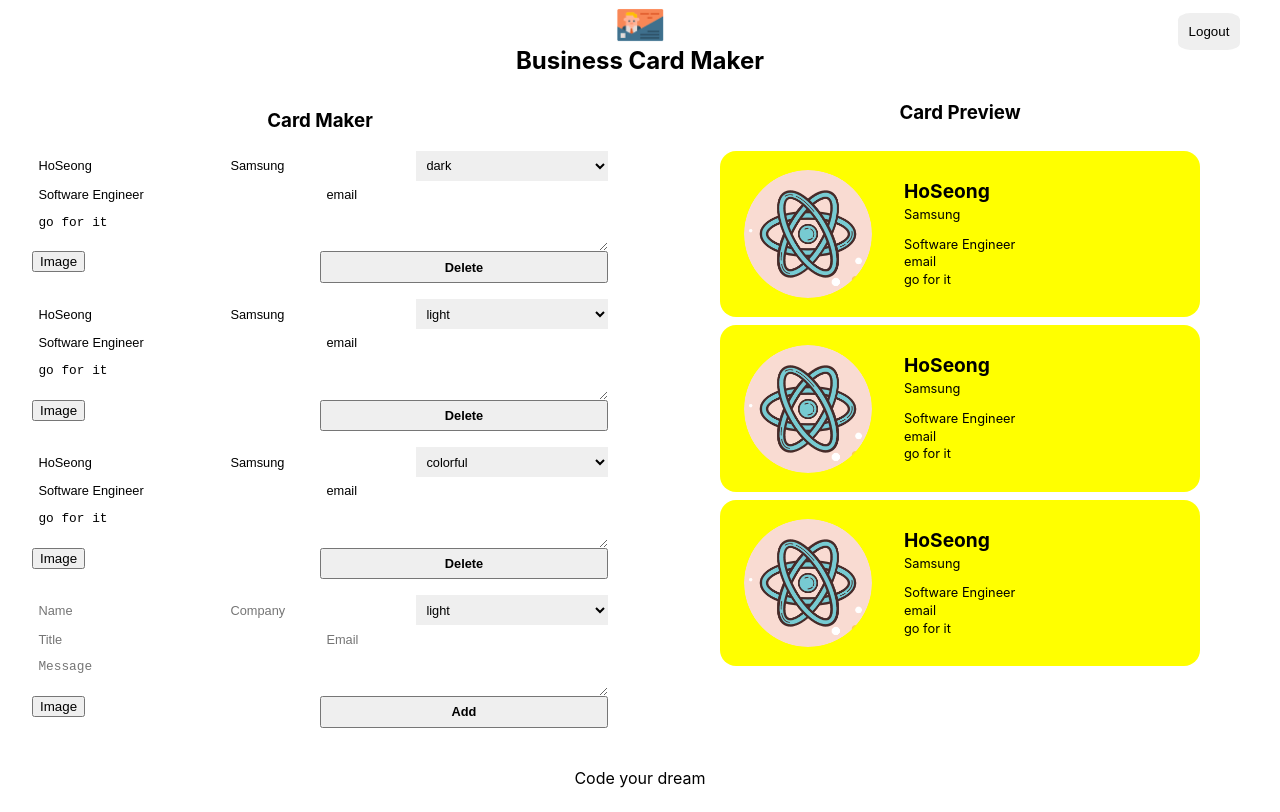
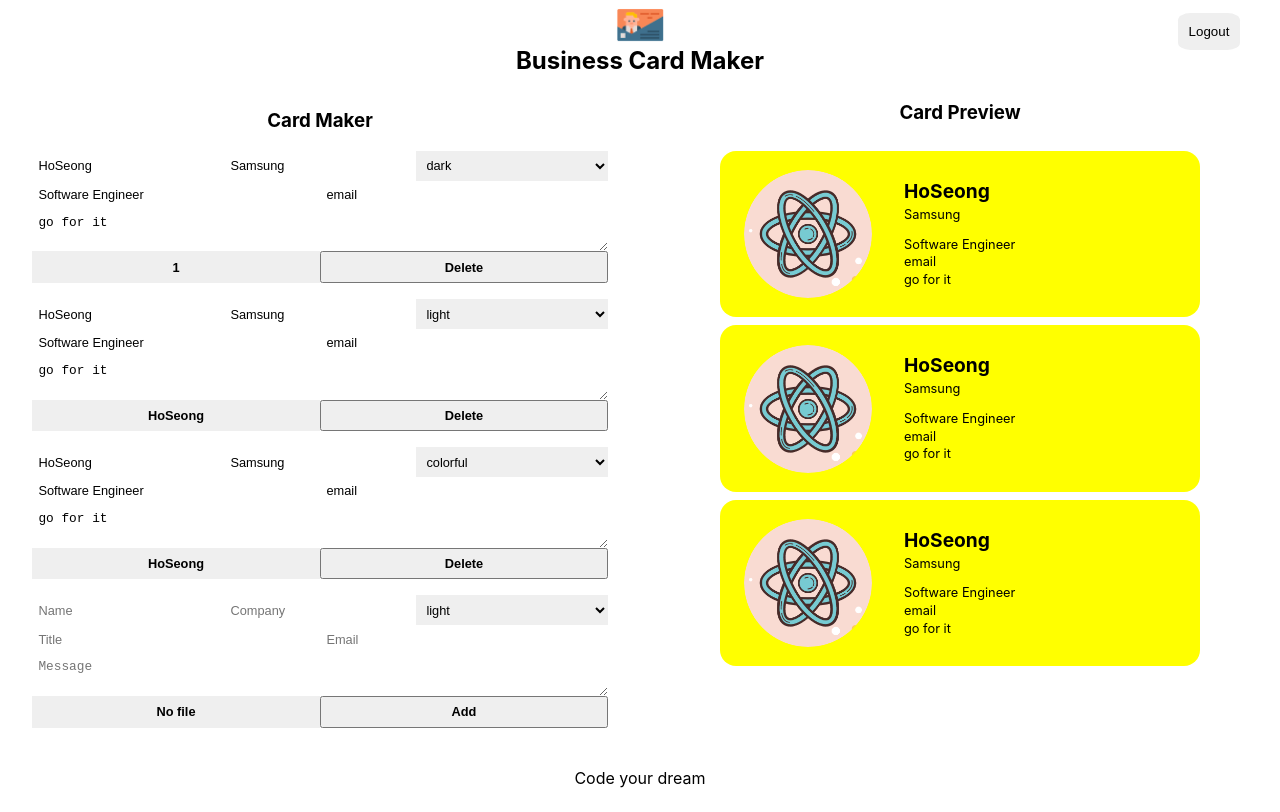
Before and after one commit to YuHoSeong/business-card-maker, a React (Create React App) app: page /maker in a window 1280 px wide. Built offline with nearby package versions, Linux system fonts and the light colour scheme; no server answers; sample sign-in values are in the browser's storage.

Commit message:
handle image uploading

```diff
--- a/package.json
+++ b/package.json
@@ -10,6 +10,7 @@
     "@types/node": "^16.7.13",
     "@types/react": "^18.0.0",
     "@types/react-dom": "^18.0.0",
+    "cloudinary": "^1.32.0",
     "firebase": "^9.9.4",
     "react": "^18.2.0",
     "react-dom": "^18.2.0",
--- a/src/App.tsx
+++ b/src/App.tsx
@@ -1,14 +1,14 @@
 import React, { ReactNode } from 'react';
 import { BrowserRouter, Route, Routes } from 'react-router-dom';
-import { FileInputProps } from '.';
 import styles from './App.module.css';
+import { ImageFileInputProps } from './components/image_file_input/image_file_input';
 import Login from './components/login/login';
 import Maker from './components/maker/maker';
 import type { authType } from './service/auth_service';
 
 type AppProps = {
   authService: authType;
-  FileInput(props?: FileInputProps): ReactNode;
+  FileInput: (props: ImageFileInputProps) => JSX.Element;
 };
 
 function App(props: AppProps) {
--- a/src/components/card_add_form/card_add_form.tsx
+++ b/src/components/card_add_form/card_add_form.tsx
@@ -1,15 +1,19 @@
-import React, { ReactNode, useRef } from 'react';
-import { FileInputProps } from '../..';
+import React, { ReactNode, useRef, useState } from 'react';
 import { card } from '../../data/cards';
 import Button from '../button/button';
+import { ImageFileInputProps } from '../image_file_input/image_file_input';
 import styles from './card_add_form.module.css';
 
 type CardAddFromPorps = {
   onAdd(card: card): void;
-  FileInput(props?: FileInputProps): ReactNode;
+  FileInput: (props: ImageFileInputProps) => JSX.Element;
+};
+export type file = {
+  fileName: string;
+  fileURL: string;
 };
 
-const CardAddForm = (props: CardAddFromPorps) => {
+const CardAddForm = ({ FileInput, onAdd }: CardAddFromPorps) => {
   const formRef = useRef<HTMLFormElement>(null);
   const nameRef = useRef<HTMLInputElement>(null);
   const companyRef = useRef<HTMLInputElement>(null);
@@ -17,6 +21,8 @@ const CardAddForm = (props: CardAddFromPorps) => {
   const titleRef = useRef<HTMLInputElement>(null);
   const emailRef = useRef<HTMLInputElement>(null);
   const messageRef = useRef<HTMLTextAreaElement>(null);
+  const [file, setFile] = useState<file>({ fileName: '', fileURL: '' });
+
   const onSubmit = (event: React.MouseEvent<HTMLButtonElement>) => {
     event.preventDefault();
     const card = {
@@ -27,11 +33,19 @@ const CardAddForm = (props: CardAddFromPorps) => {
       title: titleRef.current?.value || '',
       email: emailRef.current?.value || '',
       message: messageRef.current?.value || '',
-      fileName: '',
-      fileURL: '',
+      fileName: file.fileName,
+      fileURL: file.fileURL,
     };
     formRef.current?.reset();
-    props.onAdd(card);
+    setFile({ fileName: '', fileURL: '' });
+    onAdd(card);
+  };
+  const onFileChange = (file: file) => {
+    console.log(file);
+    setFile({
+      fileName: file.fileName,
+      fileURL: file.fileURL,
+    });
   };
 
   return (
@@ -80,7 +94,9 @@ const CardAddForm = (props: CardAddFromPorps) => {
         name="message"
         placeholder="Message"
       ></textarea>
-      <div className={styles.fileInput}>{props.FileInput()}</div>
+      <div className={styles.fileInput}>
+        <FileInput name={file.fileName} onFileChange={onFileChange} />
+      </div>
       <Button name="Add" onClick={onSubmit} />
     </form>
   );
--- a/src/components/card_editor_form/card_editor_form.tsx
+++ b/src/components/card_editor_form/card_editor_form.tsx
@@ -1,24 +1,30 @@
 import React, { ReactNode, useRef } from 'react';
-import { FileInputProps } from '../..';
 import { card } from '../../data/cards';
 import Button from '../button/button';
+import { file } from '../card_add_form/card_add_form';
+import { ImageFileInputProps } from '../image_file_input/image_file_input';
 import styles from './card_editor_form.module.css';
 
 type CardEditorFormProps = {
-  FileInput(props?: FileInputProps): ReactNode;
+  FileInput: (props: ImageFileInputProps) => JSX.Element;
   card: card;
   updateCard(card: card): void;
   deleteCard(card: card): void;
 };
 
-const CardEditorForm = (props: CardEditorFormProps) => {
+const CardEditorForm = ({
+  FileInput,
+  card,
+  updateCard,
+  deleteCard,
+}: CardEditorFormProps) => {
   const nameRef = useRef<HTMLInputElement>(null);
   const companyRef = useRef<HTMLInputElement>(null);
   const themeRef = useRef<HTMLSelectElement>(null);
   const titleRef = useRef<HTMLInputElement>(null);
   const emailRef = useRef<HTMLInputElement>(null);
   const messageRef = useRef<HTMLTextAreaElement>(null);
-  const { name, company, title, email, message, theme } = props.card;
+  const { name, company, title, email, message, theme, fileName } = card;
 
   const onChange = (
     event: React.ChangeEvent<
@@ -26,14 +32,25 @@ const CardEditorForm = (props: CardEditorFormProps) => {
     >
   ) => {
     if (event.currentTarget == null) return;
+    // console.log(event.currentTarget);
+
     event.preventDefault();
-    props.updateCard({
-      ...props.card,
+    updateCard({
+      ...card,
       [event.currentTarget.name]: event.currentTarget.value,
     });
   };
   const onSubmit = () => {
-    props.deleteCard(props.card);
+    deleteCard(card);
+  };
+
+  const onFileChange = (file: file) => {
+    // console.log(file);
+    updateCard({
+      ...card,
+      fileName: file.fileName,
+      fileURL: file.fileURL,
+    });
   };
 
   return (
@@ -88,7 +105,9 @@ const CardEditorForm = (props: CardEditorFormProps) => {
         onChange={onChange}
         defaultValue={message}
       ></textarea>
-      <div className={styles.fileInput}>{props.FileInput()}</div>
+      <div className={styles.fileInput}>
+        <FileInput name={fileName} onFileChange={onFileChange} />
+      </div>
       <Button name="Delete" onClick={onSubmit} />
     </form>
   );
--- a/src/components/editor/editor.tsx
+++ b/src/components/editor/editor.tsx
@@ -1,12 +1,12 @@
 import React, { ReactNode } from 'react';
-import { FileInputProps } from '../..';
 import { cards, card } from '../../data/cards';
 import CardAddForm from '../card_add_form/card_add_form';
 import CardEditorForm from '../card_editor_form/card_editor_form';
+import { ImageFileInputProps } from '../image_file_input/image_file_input';
 import styles from './editor.module.css';
 
 type EditorProps = {
-  FileInput(props?: FileInputProps): ReactNode;
+  FileInput: (props: ImageFileInputProps) => JSX.Element;
   cards: cards;
   addCard(card: card): void;
   updateCard(card: card): void;
--- a/src/components/image_file_input/image_file_input.module.css
+++ b/src/components/image_file_input/image_file_input.module.css
@@ -0,0 +1,25 @@
+@value makerLightGrey from '../../common/colors.css';
+
+.container {
+  width: 100%;
+  height: 100%;
+  display: flex;
+}
+
+.input {
+  display: none;
+}
+
+.button {
+  width: 100%;
+  background-color: makerLightGrey;
+  font-weight: bold;
+  cursor: pointer;
+  border: 0;
+  outline: 0;
+  font-size: 0.8rem;
+}
+
+.button:hover {
+  opacity: 0.8;
+}
--- a/src/components/image_file_input/image_file_input.tsx
+++ b/src/components/image_file_input/image_file_input.tsx
@@ -1,13 +1,59 @@
-import React from 'react';
+import React, { useRef } from 'react';
 import ImageUploader from '../../service/image_uploader';
-// import styles from './image_file_input.module.css';
+import { file } from '../card_add_form/card_add_form';
+import styles from './image_file_input.module.css';
 
-type ImageFileInputProps = {
-  imageUploader: ImageUploader;
+export type ImageFileInputProps = {
+  imageUploader?: ImageUploader;
+  name?: string;
+  onFileChange({}: file): void;
 };
 
 const ImageFileInput = (props: ImageFileInputProps) => {
-  return <button>Image</button>;
+  const inputRef = useRef<HTMLInputElement>(null);
+  const onButtonClick = (event: React.MouseEvent<HTMLButtonElement>) => {
+    event?.preventDefault();
+    inputRef.current?.click();
+  };
+
+  const onChange = async (event: React.ChangeEvent<HTMLInputElement>) => {
+    // console.log(event.target?.files?.item(0));
+    // console.log(event.target);
+
+    if (event.target && event.target.files && props.imageUploader) {
+      const uploaded = await props.imageUploader.upload(event.target.files[0]);
+      console.log(uploaded);
+      props.onFileChange({
+        fileName: uploaded.original_filename,
+        fileURL: uploaded.url,
+      });
+    }
+    // const uploaded = await props.imageUploader.upload(
+    //   event.target.files?[0]
+    // );
+    // console.log(uploaded);
+
+    // props.onFileChange({
+    //   name: 'filename',
+    //   url: 'url',
+    // });
+  };
+
+  return (
+    <div className={styles.container}>
+      <input
+        ref={inputRef}
+        className={styles.input}
+        type="file"
+        accept="image/*"
+        name="file"
+        onChange={onChange}
+      />
+      <button className={styles.button} onClick={onButtonClick}>
+        {props.name || 'No file'}
+      </button>
+    </div>
+  );
 };
 
 export default ImageFileInput;
--- a/src/components/maker/maker.tsx
+++ b/src/components/maker/maker.tsx
@@ -7,11 +7,11 @@ import Header from '../header/header';
 import Preview from '../preview/preview';
 import styles from './maker.module.css';
 import { cards, card, cardsData } from '../../data/cards';
-import { FileInputProps } from '../..';
+import { ImageFileInputProps } from '../image_file_input/image_file_input';
 
 type MakerProps = {
   authService: authType;
-  FileInput(props?: FileInputProps): ReactNode;
+  FileInput: (props: ImageFileInputProps) => JSX.Element;
 };
 
 const Maker = (props: MakerProps) => {
--- a/src/data/cards.ts
+++ b/src/data/cards.ts
@@ -23,7 +23,7 @@ export let cardsData: cards = {
     title: 'Software Engineer',
     email: 'email',
     message: 'go for it',
-    fileName: 'HoSeong',
+    fileName: '1',
     fileURL: '',
   },
   '2': {
@@ -38,7 +38,7 @@ export let cardsData: cards = {
     fileURL: '',
   },
   '3': {
-    id: '3',
+    id: 'HoSeong',
     name: 'HoSeong',
     company: 'Samsung',
     theme: 'colorful',
--- a/src/service/image_uploader.ts
+++ b/src/service/image_uploader.ts
@@ -1,6 +1,16 @@
 class ImageUploader {
-  async upload(file: string) {
-    return 'file';
+  async upload(file: File) {
+    const data = new FormData();
+    data.append('file', file);
+    data.append('upload_preset', 'hxpa5n8c');
+    const result = await fetch(
+      'https://api.cloudinary.com/v1_1/djbwad60o/image/upload',
+      {
+        method: 'POST',
+        body: data,
+      }
+    );
+    return result.json();
   }
 }
 
```
Also changed, not shown: src/index.tsx (+5 -5 lines), test.js (added, +7 -0 lines), 1 other file (tests, documents, lock files or other folders).
